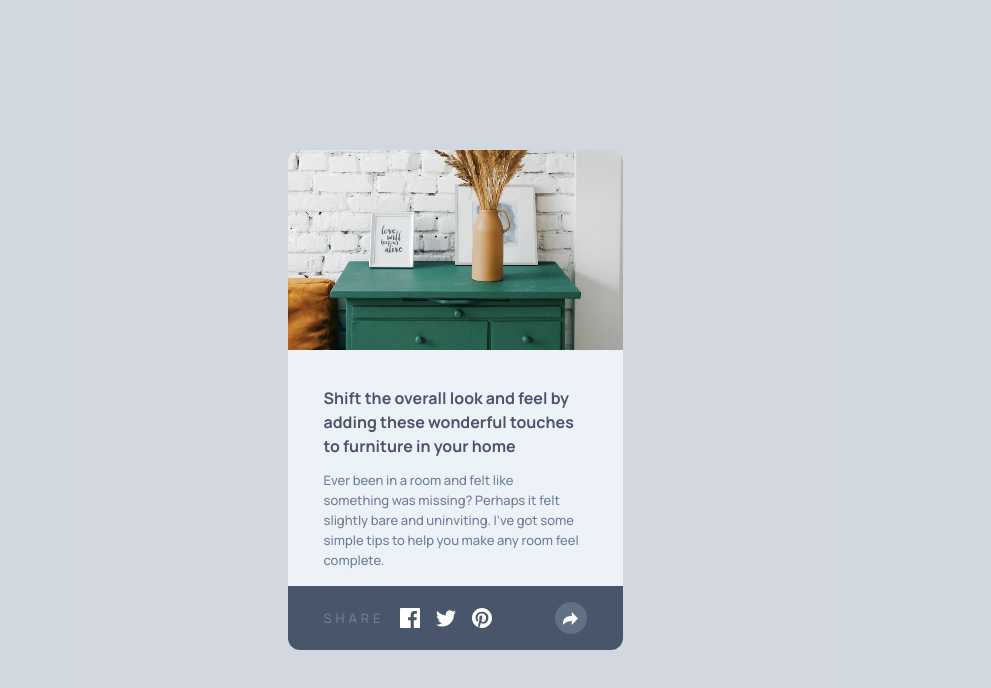
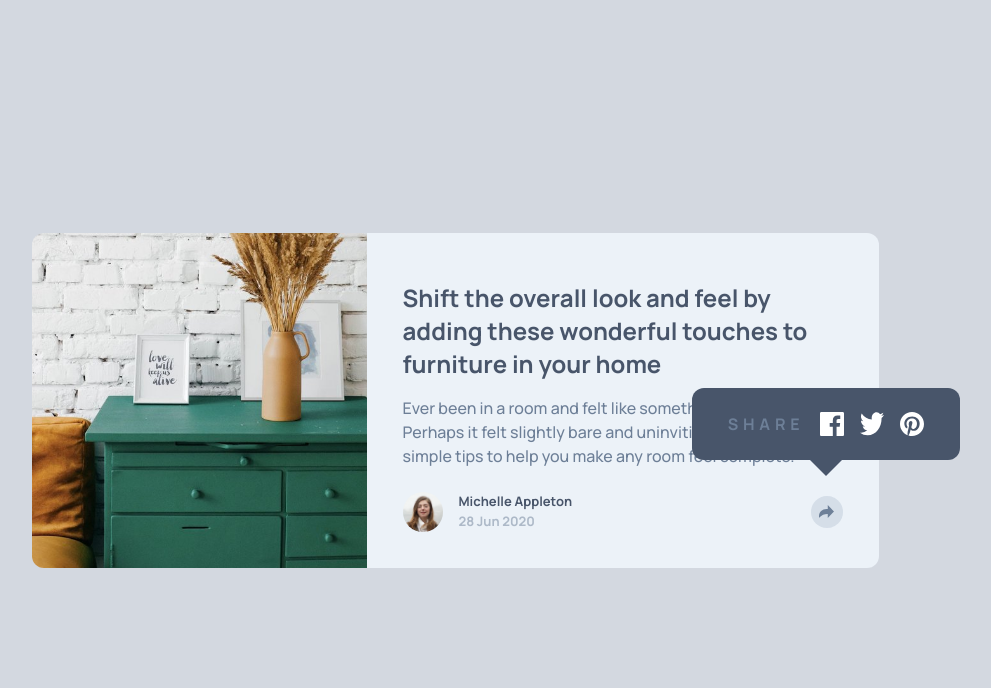
Before and after one commit to castx1981/Article-preview-component, a website: page index.html in a window 1280 px wide. Both pictures are taken after a click on the button "close". Shown: the whole page, without its empty margins (185-1176 px from the left). Drawn offline with nearby package versions, Linux system fonts and the light colour scheme; files that its build step writes are made by us from their sources.

Commit message:
desktop support and active states implementation

```diff
--- a/index.html
+++ b/index.html
@@ -14,43 +14,48 @@
 <!-- Global Container -->
 <div class="flex justify-center items-center min-h-screen bg-desaturated-dark-blue/30">
   <!-- Card Container -->
-  <div class="w-[335px] mx-5 flex flex-col">
-    <div class="drawer-mobile rounded-t-xl "></div>
-    <div class="relative px-9 bg-light-grayish-blue rounded-b-xl">
-      <p class="mt-9 font-bold text-base text-very-dark-grayish-blue">
+  <div class="w-[335px] mx-5 flex flex-col xl:w-auto xl:flex-row">
+    <div class="drawer-mobile rounded-t-xl xl:drawer-desktop xl:rounded-none xl:rounded-l-xl"></div>
+    <!-- Content Container -->
+    <div class="relative px-9 bg-light-grayish-blue rounded-b-xl xl:w-[512px] xl:rounded-none xl:rounded-r-xl">
+      <p class="mt-9 font-bold text-base text-very-dark-grayish-blue xl:mt-12 xl:text-2xl xl:leading-snug">
         Shift the overall look and feel by adding these wonderful touches to furniture in your home
       </p>
-      <p class="mt-3 pr-[0.4375rem] text-body leading-[1.55] text-desaturated-dark-blue">
+      <p class="mt-3 pr-[0.4375rem] text-body leading-[1.55] text-desaturated-dark-blue xl:mt-4 xl:text-base">
         Ever been in a room and felt like something was missing?
         Perhaps it felt slightly bare and uninviting.
         I’ve got some simple tips to help you make any room feel complete.
       </p>
-      <div id="avatar-component" class="mt-4 h-16 flex items-center">
+      <!-- Avatar -->
+      <div id="avatar-component" class="mt-4 h-16 flex items-center xl:mt-3 xl:mb-6">
         <img class="flex-none h-10 w-10 rounded-full" src="images/avatar-michelle.jpg" alt=""/>
         <div class="flex-1 ml-4 text-body font-bold">
           <p class="text-very-dark-grayish-blue">Michelle Appleton</p>
           <p class="text-desaturated-dark-blue/50">28 Jun 2020</p>
         </div>
         <button id="share-open-btn" type="button" title="close"
-                class="flex-none w-8 h-8 flex justify-center items-center bg-grayish-blue/30 rounded-full">
-          <svg xmlns="http://www.w3.org/2000/svg" width="15" height="13">
-            <path fill="#6E8098" d="M15 6.495L8.766.014V3.88H7.441C3.33 3.88 0 7.039 0 10.936v2.049l.589-.612C2.59 10.294 5.422 9.11 8.39 9.11h.375v3.867L15 6.495z"/>
+                class="flex-none w-8 h-8 flex justify-center items-center bg-grayish-blue/30 rounded-full group hover:bg-very-dark-grayish-blue">
+          <svg xmlns="http://www.w3.org/2000/svg" class="group-active:fill-white" width="15" height="13">
+            <path class="xl:group-hover:fill-white" fill="#6E8098" d="M15 6.495L8.766.014V3.88H7.441C3.33 3.88 0 7.039 0 10.936v2.049l.589-.612C2.59 10.294 5.422 9.11 8.39 9.11h.375v3.867L15 6.495z"/>
           </svg>
         </button>
       </div>
-      <div id="share-component" class="invisible absolute left-0 bottom-0 h-16 px-9 w-full flex items-center bg-very-dark-grayish-blue rounded-b-xl">
-        <div class="uppercase text-body text-desaturated-dark-blue tracking-[0.3em]">share</div>
+      <!-- Share -->
+      <div id="share-component" class="invisible absolute left-0 bottom-0 h-16 px-9 w-full flex items-center
+      bg-very-dark-grayish-blue rounded-b-xl xl:rounded-xl xl:w-auto xl:h-[4.5rem] xl:left-auto xl:-right-[16%]
+      xl:bottom-[32%] xl:bottom-bubble">
+        <div class="uppercase font-bold text-body text-desaturated-dark-blue tracking-[0.3em] xl:text-base">share</div>
         <a class="block ml-4" href="https://www.facebook.com/" title="facebook">
-          <img src="images/icon-facebook.svg" alt="facebook"/>
+          <img class="xl:w-6 xl:h-6" src="images/icon-facebook.svg" alt="facebook"/>
         </a>
         <a class="block ml-4" href="https://www.twitter.com/" title="twitter">
-          <img src="images/icon-twitter.svg" alt="twitter"/>
+          <img class="xl:w-6 xl:h-6" src="images/icon-twitter.svg" alt="twitter"/>
         </a>
         <a class="block ml-4" href="https://www.pinterest.com/" title="pinterest">
-          <img src="images/icon-pinterest.svg" alt="pinterest"/>
+          <img class="xl:w-6 xl:h-6" src="images/icon-pinterest.svg" alt="pinterest"/>
         </a>
         <button id="share-close-btn" type="button" title="close"
-                class="ml-auto w-8 h-8 self-center flex justify-center items-center bg-grayish-blue/30 rounded-full">
+                class="ml-auto w-8 h-8 self-center flex justify-center items-center bg-grayish-blue/30 rounded-full xl:hidden">
           <svg xmlns="http://www.w3.org/2000/svg" width="15" height="13">
             <path fill="#FFF" d="M15 6.495L8.766.014V3.88H7.441C3.33 3.88 0 7.039 0 10.936v2.049l.589-.612C2.59 10.294 5.422 9.11 8.39 9.11h.375v3.867L15 6.495z"/>
           </svg>
@@ -68,7 +73,11 @@
 
     shareOpenBtn.onclick = function (e) {
       e.preventDefault();
-      shareComponent.classList.replace("invisible", "visible");
+      if (shareComponent.classList.contains("visible")) {
+        shareComponent.classList.replace("visible", "invisible");
+      } else {
+        shareComponent.classList.replace("invisible", "visible");
+      }
     };
 
     shareCloseBtn.onclick = function (e) {
--- a/input.css
+++ b/input.css
@@ -11,4 +11,22 @@
         background-size: cover;
         background-repeat: no-repeat;
     }
+
+    .drawer-desktop {
+        height: auto;
+        background-image: url("images/drawers.jpg");
+        background-position-y: 0;
+        background-size: cover;
+        background-repeat: no-repeat;
+    }
+
+    .bottom-bubble::after {
+        content: "";
+        position: absolute;
+        bottom: -16px;
+        left: calc(50% - 16px);
+        border: 16px solid transparent;
+        border-top-color: hsl(217, 19%, 35%);
+        border-bottom: 0;
+    }
 }
```
